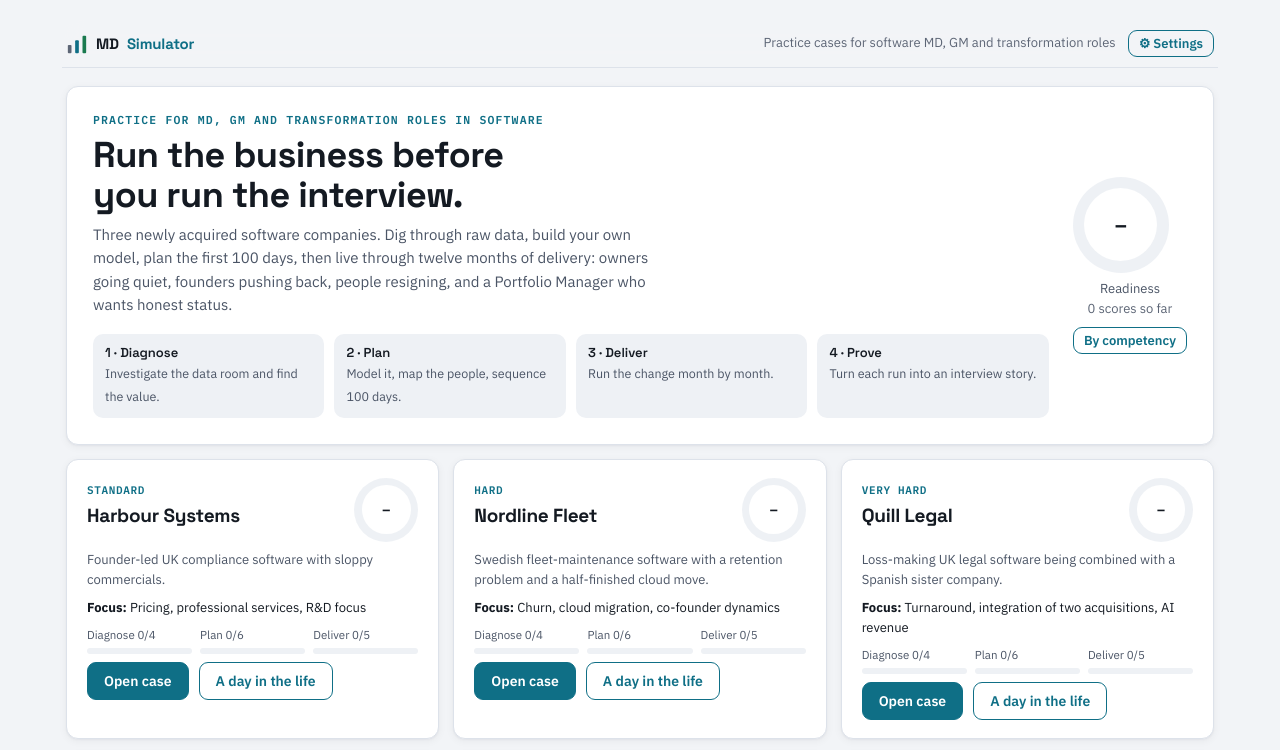
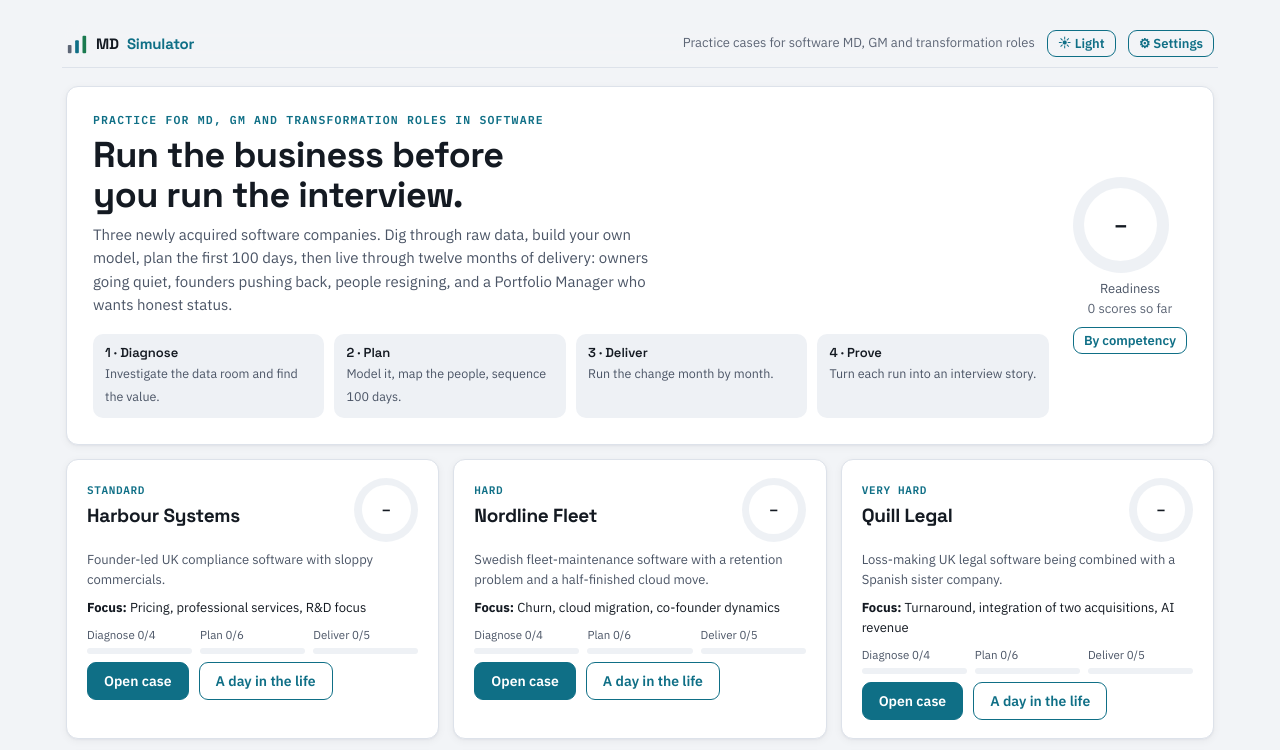
Before and after one commit to RyanCoombes/MDSimulator, a plain HTML site: page app/index.html in a window 1280 px wide. Shown: the top 750 px of the page. Drawn offline with Linux system fonts and the light colour scheme.

Commit message:
Light theme by default, with a Light / Dark / Auto switch in the top bar and Settings
Co-Authored-By: Claude Fable 5.2 <noreply@anthropic.com>
Claude-Session: https://claude.ai/code/session_01LRg6PVW44oLqei932QhnjA

```diff
--- a/app/index.html
+++ b/app/index.html
@@ -6,10 +6,12 @@
 <meta name="claude:viewport-fit-sides" content="cover">
 <link rel="stylesheet" href="https://fonts.googleapis.com/css2?family=IBM+Plex+Mono:wght@400;600&family=IBM+Plex+Sans:wght@400;500;600;700&family=Space+Grotesk:wght@500;600;700&display=swap">
 <link rel="stylesheet" href="css/style.css">
+<script>/* Theme before first paint. Light unless the person chose otherwise. */
+try { var t = (JSON.parse(localStorage.getItem("mdsim.settings") || "{}").theme) || "light"; if (t !== "auto") document.documentElement.setAttribute("data-theme", t); } catch (e) { document.documentElement.setAttribute("data-theme", "light"); }</script>
 </head>
 <body>
 <div class="wrap">
-  <div class="topbar"><a class="brand" href="#"><svg viewBox="0 0 24 24" aria-hidden="true"><rect x="2" y="13" width="4" height="9" rx="1" fill="var(--faint)"/><rect x="10" y="8" width="4" height="14" rx="1" fill="var(--acc)"/><rect x="18" y="3" width="4" height="19" rx="1" fill="var(--good)"/></svg>MD <span>Simulator</span></a><span class="row" style="gap:12px"><span class="small faint">Practice cases for software MD, GM and transformation roles</span><button class="btn ghost sm" id="settingsBtn" type="button">⚙ Settings</button></span></div>
+  <div class="topbar"><a class="brand" href="#"><svg viewBox="0 0 24 24" aria-hidden="true"><rect x="2" y="13" width="4" height="9" rx="1" fill="var(--faint)"/><rect x="10" y="8" width="4" height="14" rx="1" fill="var(--acc)"/><rect x="18" y="3" width="4" height="19" rx="1" fill="var(--good)"/></svg>MD <span>Simulator</span></a><span class="row" style="gap:12px"><span class="small faint">Practice cases for software MD, GM and transformation roles</span><button class="btn ghost sm" id="themeBtn" type="button" aria-label="Switch between light and dark">◐ Theme</button><button class="btn ghost sm" id="settingsBtn" type="button">⚙ Settings</button></span></div>
   <main id="view"></main>
 </div>
 <script src="js/core.js"></script>
--- a/app/js/ai.js
+++ b/app/js/ai.js
@@ -4,6 +4,12 @@
    3. Off — AI features hide themselves.
    Speech: claude.ai dictation/tts when available, else the browser's own speech APIs. */
 MDS.settings = (() => { try { return JSON.parse(localStorage.getItem("mdsim.settings") || "{}"); } catch (e) { return {}; } })();
+/* Theme: "light" (default), "dark", or "auto" to follow the device. */
+MDS.applyTheme = () => { const t = MDS.settings.theme || "light", el = document.documentElement; if (t === "auto") el.removeAttribute("data-theme"); else el.setAttribute("data-theme", t);
+  const b = document.getElementById("themeBtn"); if (b) b.textContent = t === "dark" ? "☾ Dark" : t === "auto" ? "◐ Auto" : "☀ Light"; };
+MDS.setTheme = t => { MDS.settings.theme = t; MDS.saveSettings(); MDS.applyTheme(); };
+document.addEventListener("DOMContentLoaded", () => MDS.applyTheme());
+document.addEventListener("click", e => { if (e.target.closest("#themeBtn")) MDS.setTheme({ light: "dark", dark: "auto", auto: "light" }[MDS.settings.theme || "light"]); });
 MDS.saveSettings = () => { try { localStorage.setItem("mdsim.settings", JSON.stringify(MDS.settings)); } catch (e) {} };
 
 MDS.ai = (() => {
@@ -120,7 +126,9 @@ MDS.ai = (() => {
 MDS.openSettings = async () => {
   const p = await MDS.ai.get();
   const m = document.createElement("div"); m.className = "modal";
-  m.innerHTML = `<div class="sheet" role="dialog" aria-modal="true" aria-labelledby="setT"><div class="eyebrow">Settings</div><h2 id="setT" style="margin:6px 0 10px">AI features</h2>
+  m.innerHTML = `<div class="sheet" role="dialog" aria-modal="true" aria-labelledby="setT"><div class="eyebrow">Settings</div><h2 style="margin:6px 0 8px;font-size:18px">Appearance</h2>
+    <div class="seg" role="group" aria-label="Theme" style="margin:0 0 16px">${[["light", "Light"], ["dark", "Dark"], ["auto", "Match my device"]].map(([v, l]) => `<button type="button" data-theme-pick="${v}" aria-pressed="${(MDS.settings.theme || "light") === v}">${l}</button>`).join("")}</div>
+    <h2 id="setT" style="margin:6px 0 10px;font-size:18px">AI features</h2>
     <p class="small dim">Conversations, the Interview room and write-your-own replies use AI. Everything else works without it.</p>
     <div class="seg" role="group" aria-label="AI features" style="margin:6px 0 12px"><button type="button" data-ai="auto" aria-pressed="${MDS.settings.ai !== "off"}">On</button><button type="button" data-ai="off" aria-pressed="${MDS.settings.ai === "off"}">Off</button></div>
     <div class="fb ${p.sample ? "good" : "mid"}" id="setStatus">${MDS.esc(p.note)}</div>
@@ -134,6 +142,7 @@ MDS.openSettings = async () => {
     <div class="row" style="margin-top:16px;justify-content:flex-end"><button class="btn" id="setClose" type="button">Done</button></div></div>`;
   document.body.appendChild(m); requestAnimationFrame(() => m.classList.add("on"));
   const refresh = async () => { MDS.ai.reset(); const q = await MDS.ai.get(); const st = m.querySelector("#setStatus"); st.textContent = q.note; st.className = "fb " + (q.sample ? "good" : "mid"); m.querySelector("#passRow").hidden = !(q.status && q.status.passcode); };
+  m.querySelectorAll("[data-theme-pick]").forEach(x => x.onclick = () => { MDS.setTheme(x.dataset.themePick); m.querySelectorAll("[data-theme-pick]").forEach(y => y.setAttribute("aria-pressed", y === x)); });
   m.querySelectorAll("[data-ai]").forEach(b => b.onclick = () => { MDS.settings.ai = b.dataset.ai; MDS.saveSettings(); m.querySelectorAll("[data-ai]").forEach(x => x.setAttribute("aria-pressed", x === b)); refresh(); });
   m.querySelector("#passSave").onclick = () => { MDS.settings.passcode = m.querySelector("#pass").value; MDS.saveSettings(); refresh(); };
   m.querySelector("#resetAll").onclick = e => { const b = e.target; if (b.dataset.c !== "1") { b.dataset.c = "1"; b.textContent = "Click again to erase all scores and work"; return; } MDS.resetProgress(); b.textContent = "Progress reset"; };
```
